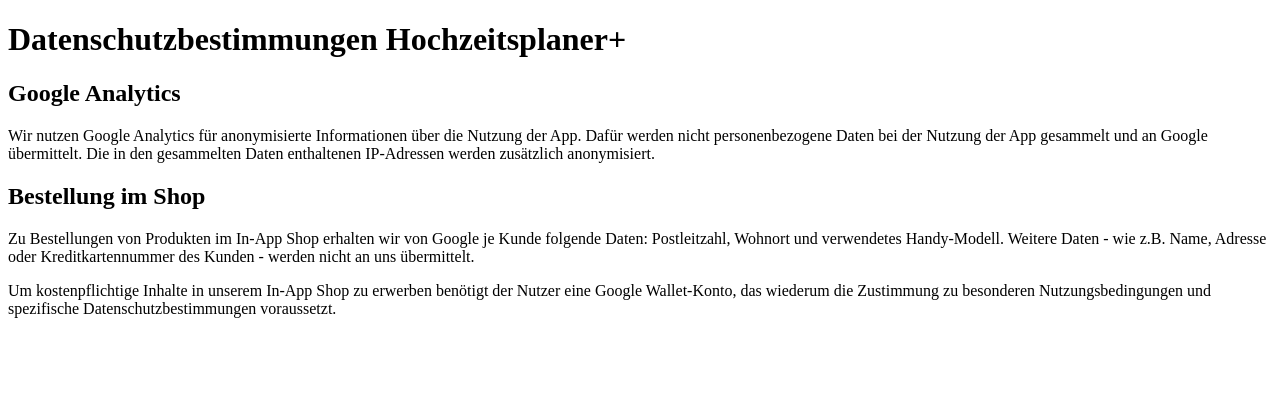
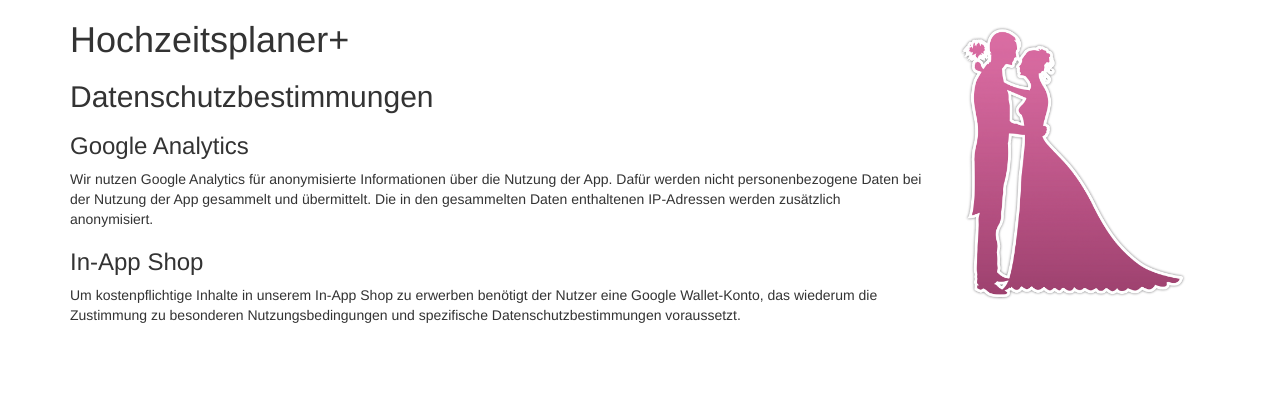
Before and after one commit to weddian/hochzeitsplanerplus.de, a plain HTML site: page datenschutz.html in a window 1280 px wide. Drawn offline with nearby package versions, Linux system fonts and the light colour scheme.

Commit message:
datenschutz update

```diff
--- a/datenschutz.html
+++ b/datenschutz.html
@@ -6,15 +6,22 @@
 	<meta http-equiv="Content-Type" content="text/html; charset=UTF-8" />
 	<meta charset="utf-8" />
 	<meta name="author" content="GrundID GmbH">
+
+	<link rel="stylesheet" href="http://netdna.bootstrapcdn.com/bootstrap/3.0.0/css/bootstrap.min.css" />
 </head>
 <body>
-	<h1>Datenschutzbestimmungen Hochzeitsplaner+</h1>
+<div class="container">
+	<img src="logo.png" style="float:right;width:25%;margin:20px 0 100px 0;" />
 
-	<h2>Google Analytics</h2>
-	<p>Wir nutzen Google Analytics für anonymisierte Informationen über die Nutzung der App. Dafür werden nicht personenbezogene Daten bei der Nutzung der App gesammelt und an Google übermittelt. Die in den gesammelten Daten enthaltenen IP-Adressen werden zusätzlich anonymisiert.</p>
+	<h1>Hochzeitsplaner+</h1>
 
-	<h2>Bestellung im Shop</h2>
-	<p>Zu Bestellungen von Produkten im In-App Shop erhalten wir von Google je Kunde folgende Daten: Postleitzahl, Wohnort und verwendetes Handy-Modell. Weitere Daten - wie z.B. Name, Adresse oder Kreditkartennummer des Kunden - werden nicht an uns übermittelt.</p>
+	<h2>Datenschutzbestimmungen</h2>
+
+	<h3>Google Analytics</h3>
+	<p>Wir nutzen Google Analytics für anonymisierte Informationen über die Nutzung der App. Dafür werden nicht personenbezogene Daten bei der Nutzung der App gesammelt und übermittelt. Die in den gesammelten Daten enthaltenen IP-Adressen werden zusätzlich anonymisiert.</p>
+
+	<h3>In-App Shop</h3>
 	<p>Um kostenpflichtige Inhalte in unserem In-App Shop zu erwerben benötigt der Nutzer eine Google Wallet-Konto, das wiederum die Zustimmung zu besonderen Nutzungsbedingungen und spezifische Datenschutzbestimmungen voraussetzt.</p>
+</div>
 </body>
 </html>
```
Also changed, not shown: logo.png (added).
